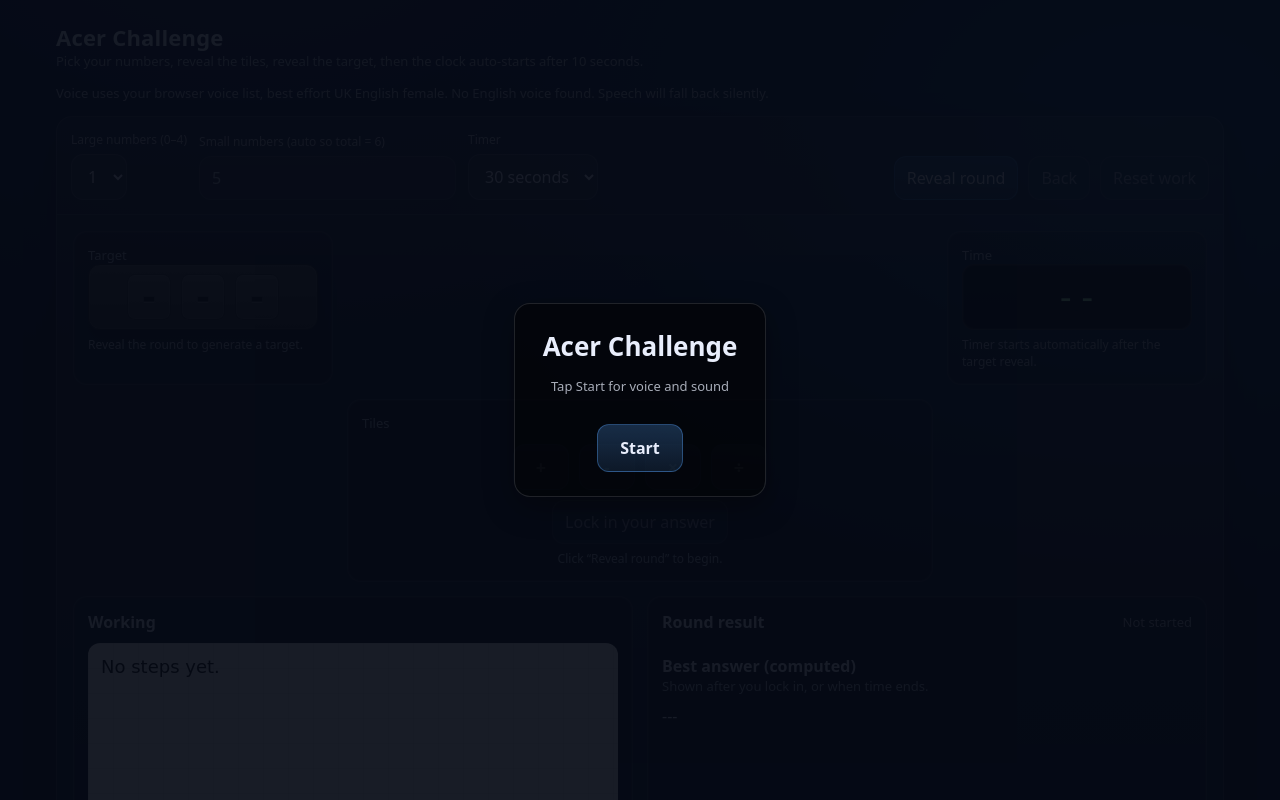
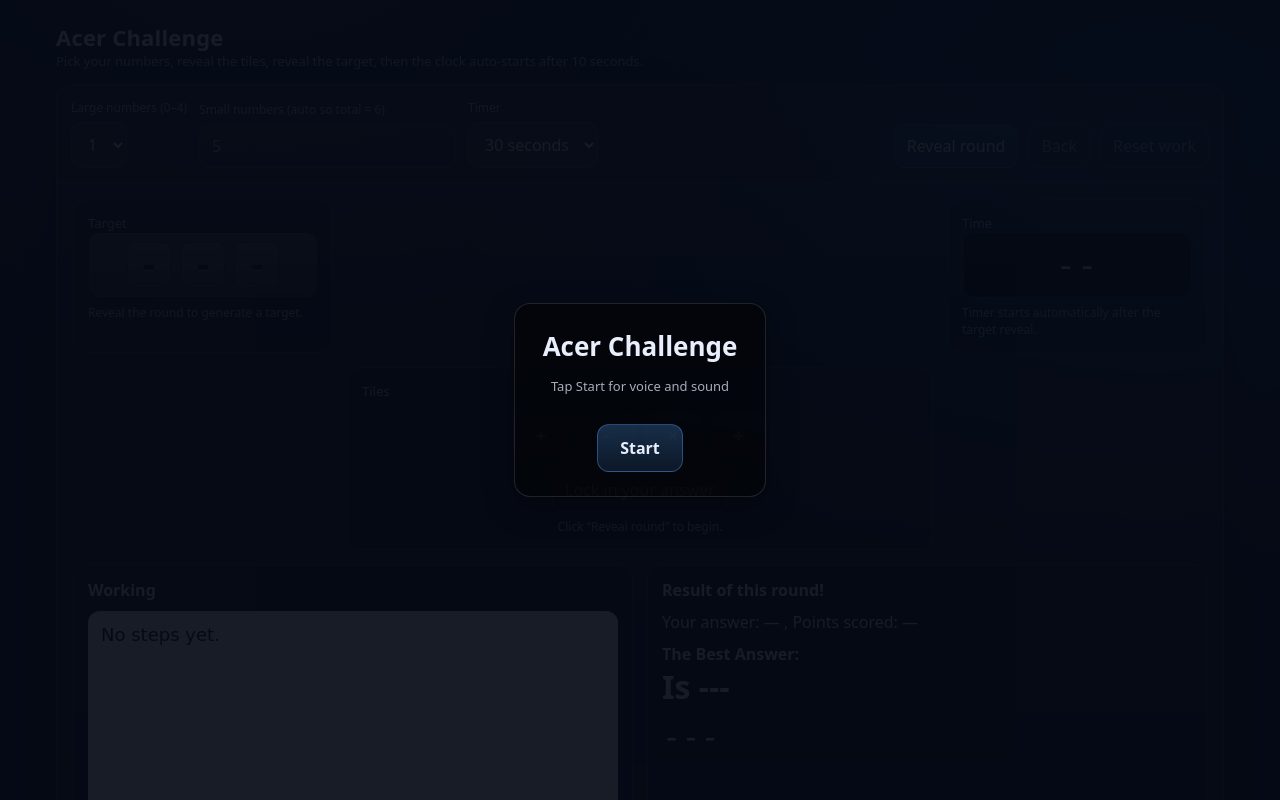
Before and after one commit to richardjhobbs/challenge_acer, a Next.js app: page /solo in a window 1280 px wide. Shown: the top 800 px of the page. Built offline with nearby package versions, Linux system fonts and the light colour scheme.

Commit message:
Update round result layout and history view

```diff
--- a/components/AcerChallengeGame.tsx
+++ b/components/AcerChallengeGame.tsx
@@ -9,7 +9,7 @@
 import { computeBestSolution } from '@/lib/solver';
 import { clearHistory, loadHistory, saveHistory } from '@/lib/storage';
 import { createSeededRng, randInt, shuffle } from '@/lib/rng';
-import { getSpeechStatus, isSpeechSupported, pickVoice, speakText } from '@/lib/voice';
+import { isSpeechSupported, pickVoice, speakText } from '@/lib/voice';
 import type { BestSolution, GamePhase, HistoryItem, Operation, Tile } from '@/lib/types';
 
 const LARGE_POOL = [25, 50, 75, 100];
@@ -52,13 +52,16 @@
   const [largeCount, setLargeCount] = useState(1);
   const [timeRemaining, setTimeRemaining] = useState<number | null>(null);
   const [timerHint, setTimerHint] = useState('Timer starts automatically after the target reveal.');
-  const [feedback, setFeedback] = useState<{ tone: 'good' | 'bad' | 'muted'; message: string } | null>(null);
   const [bestAnswer, setBestAnswer] = useState<BestSolution | null>(null);
   const [historyItems, setHistoryItems] = useState<HistoryItem[]>([]);
-  const [speechNote, setSpeechNote] = useState<string | null>(null);
   const [voice, setVoice] = useState<SpeechSynthesisVoice | null>(null);
   const [typedBestSteps, setTypedBestSteps] = useState('');
   const [hasStarted, setHasStarted] = useState(false);
+  const [roundResult, setRoundResult] = useState<{
+    didSubmit: boolean;
+    userFinalValue: number | null;
+    points: number;
+  } | null>(null);
 
   const timerRef = useRef<NodeJS.Timeout | null>(null);
   const autoStartTimeoutRef = useRef<NodeJS.Timeout | null>(null);
@@ -94,8 +97,6 @@
     !isRevealing &&
     !isTargetRolling &&
     (pendingFirstId !== null || pendingOp !== null || appliedSteps.length > 0 || workLines.length > 0);
-  const roundStateText = phase === 'IDLE' ? 'Not started' : roundActive ? 'In play' : 'Round ended';
-
   const workMeta = roundActive ? `Tiles remaining: ${tiles.length}` : '';
 
   const pickHint = useMemo(() => {
@@ -259,22 +260,12 @@
   useEffect(() => {
     setHistoryItems(loadHistory());
     if (!isSpeechSupported()) {
-      setSpeechNote('Speech synthesis not available in this browser.');
       return;
-    }
-    const status = getSpeechStatus();
-    if (!status.hasVoices) {
-      setSpeechNote('Speech voices are still loading. Try again shortly.');
     }
     const syncVoices = () => {
       const voices = window.speechSynthesis.getVoices();
       const picked = pickVoice(voices);
       setVoice(picked);
-      if (!picked) {
-        setSpeechNote('No English voice found. Speech will fall back silently.');
-      } else {
-        setSpeechNote(null);
-      }
     };
     syncVoices();
     window.speechSynthesis.onvoiceschanged = () => syncVoices();
@@ -367,14 +358,13 @@
         setPendingOp(null);
         setPendingSecondId(null);
         setLockedId(null);
-        setFeedback({ tone: 'good', message: `OK ${result.expression}` });
       } catch (error) {
         const message = error instanceof Error ? error.message : String(error);
         setPendingSecondId(null);
-        setFeedback({ tone: 'bad', message: `Not allowed ${message}` });
+        announce(`Not allowed ${message}`);
       }
     },
-    [createTileId, pushAppliedStep, tiles, workLines]
+    [announce, createTileId, pushAppliedStep, tiles, workLines]
   );
 
   const handleTileClick = (id: string) => {
@@ -433,7 +423,6 @@
       setPendingOp(null);
       setPendingSecondId(null);
       setLockedId(null);
-      setFeedback({ tone: 'muted', message: 'Back.' });
       return next;
     });
   };
@@ -450,7 +439,6 @@
     setPendingOp(null);
     setPendingSecondId(null);
     setLockedId(null);
-    setFeedback({ tone: 'muted', message: 'Reset.' });
   };
 
   const computeBest = useCallback(
@@ -467,14 +455,17 @@
       didSubmit: boolean;
       userFinalValue: number | null;
       points: number;
-      feedbackMessage: string;
       exact: boolean;
       skipBuzzer?: boolean;
     }) => {
       stopTimer();
       clearAutoStartTimer();
       setPhase('ENDED');
-      setFeedback({ tone: options.didSubmit ? 'good' : 'bad', message: options.feedbackMessage });
+      setRoundResult({
+        didSubmit: options.didSubmit,
+        userFinalValue: options.userFinalValue,
+        points: options.points
+      });
 
       if (target === null) {
         handleEndOfRoundEffects(options.exact, { skipBuzzer: options.skipBuzzer });
@@ -526,7 +517,6 @@
       didSubmit: true,
       userFinalValue: selected.value,
       points,
-      feedbackMessage: `Locked in. Value: ${selected.value}, diff: ${diff}, points: ${points}`,
       exact: diff === 0
     });
   };
@@ -537,7 +527,6 @@
       didSubmit: false,
       userFinalValue: null,
       points: 0,
-      feedbackMessage: 'FAIL!',
       exact: false,
       skipBuzzer: true
     });
@@ -641,8 +630,8 @@
     clearAutoStartTimer();
     setTimeRemaining(null);
     setTimerHint('Timer starts automatically after the target reveal.');
-    setFeedback(null);
     setBestAnswer(null);
+    setRoundResult(null);
     setPendingFirstId(null);
     setPendingOp(null);
     setPendingSecondId(null);
@@ -713,20 +702,10 @@
     setHistoryItems([]);
   };
 
-  const bestAnswerView = bestAnswer ? (
-    <>
-      <div>
-        <span className={bestAnswer.diff === 0 ? 'good' : ''}>Best: {bestAnswer.value}</span> (diff {bestAnswer.diff})
-      </div>
-      <div style={{ height: 8 }} />
-      <div className="muted">Steps:</div>
-      <div className="mono" style={{ whiteSpace: 'pre-wrap' }}>
-        {typedBestSteps}
-      </div>
-    </>
-  ) : (
-    '---'
-  );
+  const resultAnswerText =
+    roundResult === null ? '—' : roundResult.didSubmit ? String(roundResult.userFinalValue ?? '—') : 'FAIL!';
+  const resultPointsText =
+    roundResult === null ? '—' : roundResult.didSubmit ? String(roundResult.points) : '0';
 
   return (
     <>
@@ -747,10 +726,6 @@
           <div className="muted">
             Pick your numbers, reveal the tiles, reveal the target, then the clock auto-starts after 10 seconds.
           </div>
-        </div>
-        <div className="muted">
-          Voice uses your browser voice list, best effort UK English female.
-          {speechNote ? ` ${speechNote}` : ''}
         </div>
       </div>
 
@@ -832,18 +807,19 @@
 
             <div className="statusBox">
               <div style={{ display: 'flex', alignItems: 'center', justifyContent: 'space-between', gap: 12 }}>
-                <b>Round result</b>
-                <span className="muted">{roundStateText}</span>
+                <b>Result of this round!</b>
               </div>
               <div style={{ height: 10 }} />
-              <div className="mono">
-                {feedback ? <span className={feedback.tone}>{feedback.message}</span> : null}
+              <div>Your answer: {resultAnswerText} , Points scored: {resultPointsText}</div>
+              <div style={{ height: 10 }} />
+              <div style={{ fontWeight: 800 }}>The Best Answer:</div>
+              <div style={{ fontSize: '2em', fontWeight: 800 }}>
+                Is {bestAnswer ? bestAnswer.value : '---'}
               </div>
-              <div style={{ height: 12 }} />
-              <div style={{ fontWeight: 800 }}>Best answer (computed)</div>
-              <div className="muted">Shown after you lock in, or when time ends.</div>
               <div style={{ height: 10 }} />
-              <div>{bestAnswerView}</div>
+              <div className="mono" style={{ whiteSpace: 'pre-wrap', fontSize: '2em' }}>
+                {bestAnswer ? typedBestSteps : '---'}
+              </div>
             </div>
           </div>
 
--- a/components/HistoryTable.tsx
+++ b/components/HistoryTable.tsx
@@ -6,6 +6,7 @@
 }
 
 export default function HistoryTable({ items, onClear }: HistoryTableProps) {
+  const visibleItems = items.slice().reverse().slice(0, 10);
   return (
     <div className="statusBox">
       <div style={{ display: 'flex', alignItems: 'center', justifyContent: 'space-between', gap: 12 }}>
@@ -15,7 +16,7 @@
         </button>
       </div>
       <div style={{ height: 10 }} />
-      {items.length === 0 ? (
+      {visibleItems.length === 0 ? (
         <div className="muted">No rounds yet.</div>
       ) : (
         <table>
@@ -32,10 +33,7 @@
             </tr>
           </thead>
           <tbody>
-            {items
-              .slice()
-              .reverse()
-              .map((item) => {
+            {visibleItems.map((item) => {
               const isExact = item.userFinalValue !== null && item.userFinalValue === item.target;
               const didSubmit = item.didSubmit ?? true;
               const outcome = item.outcome ?? (didSubmit ? 'OK' : 'FAIL');
--- a/styles/globals.css
+++ b/styles/globals.css
@@ -292,7 +292,6 @@
   background: rgba(0,0,0,.12);
   padding: 14px;
   box-shadow: inset 0 0 0 1px rgba(255,255,255,.04);
-  max-width: 100%;
 }
 
 .tileRow{
```
Lines whose indentation alone changed are shown as unchanged.
